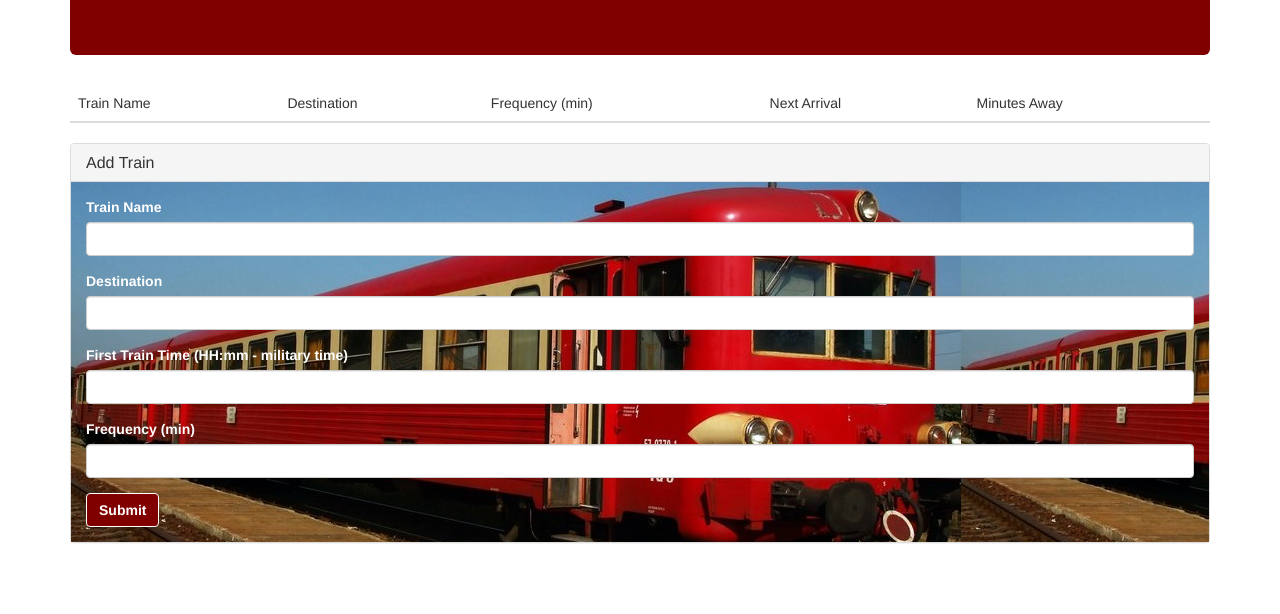
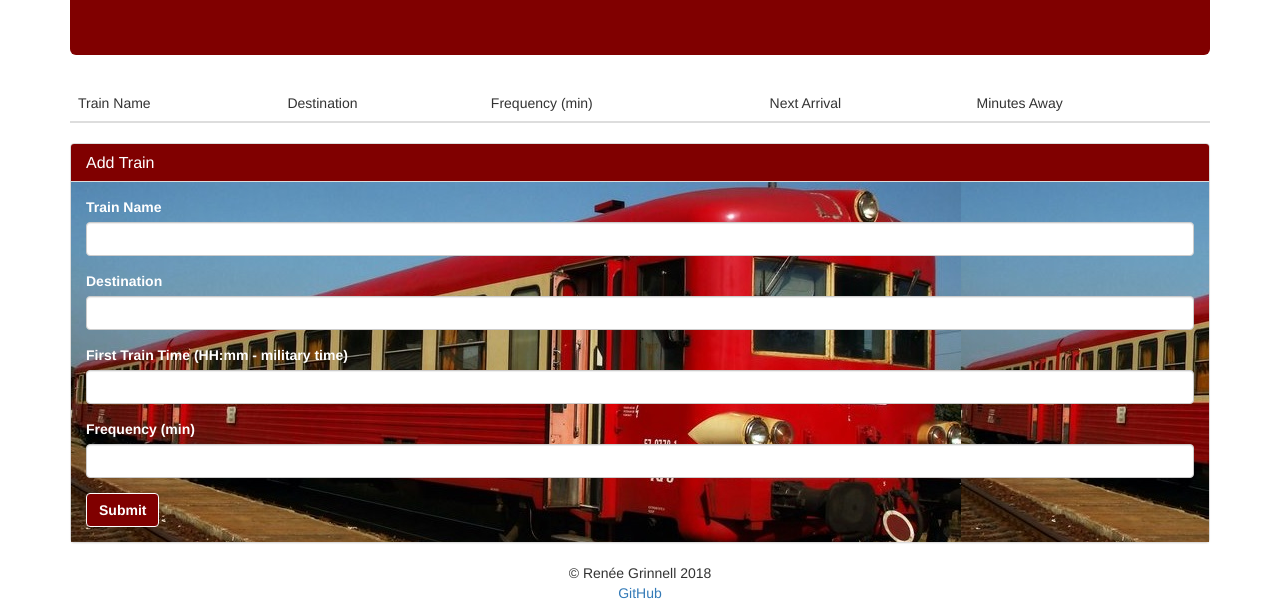
Before and after one commit to reneegrinnell/ChooChooScheduler, a plain HTML site: page index.html in a window 1280 px wide. Shown: the part 186-800 px from the top of the page. Drawn offline with nearby package versions, Linux system fonts and the light colour scheme; no server answers.

Commit message:
final few edits to style and readme

```diff
--- a/assets/css/style.css
+++ b/assets/css/style.css
@@ -5,13 +5,25 @@
     background-color: #800000;
 }
 
+.btn-primary {
+    background-color: #800000;
+    border-color: #fff;
+    font-weight: bold;
+}
+
+.panel-heading {
+    background-color: #800000 !important;
+}
+
+.panel-title {
+    color: #fff;
+}
+
 div.panel-body {
     background-image: url('../images/redTrain.jpg');
     color: #fff;
 }
 
-.btn-primary {
-    background-color: #800000;
-    border-color: #fff;
-    font-weight: bold;
+#footer {
+    text-align: center;
 }
--- a/index.html
+++ b/index.html
@@ -84,6 +84,11 @@
 
     </div>
 
+    <div id = "footer">
+        &copy; Renée Grinnell 2018
+        <br><a href="https://github.com/reneegrinnell/ChooChooScheduler">GitHub</a>
+    </div>
+
   </div>
 
 </body>
```
Also changed, not shown: 1 other file.
